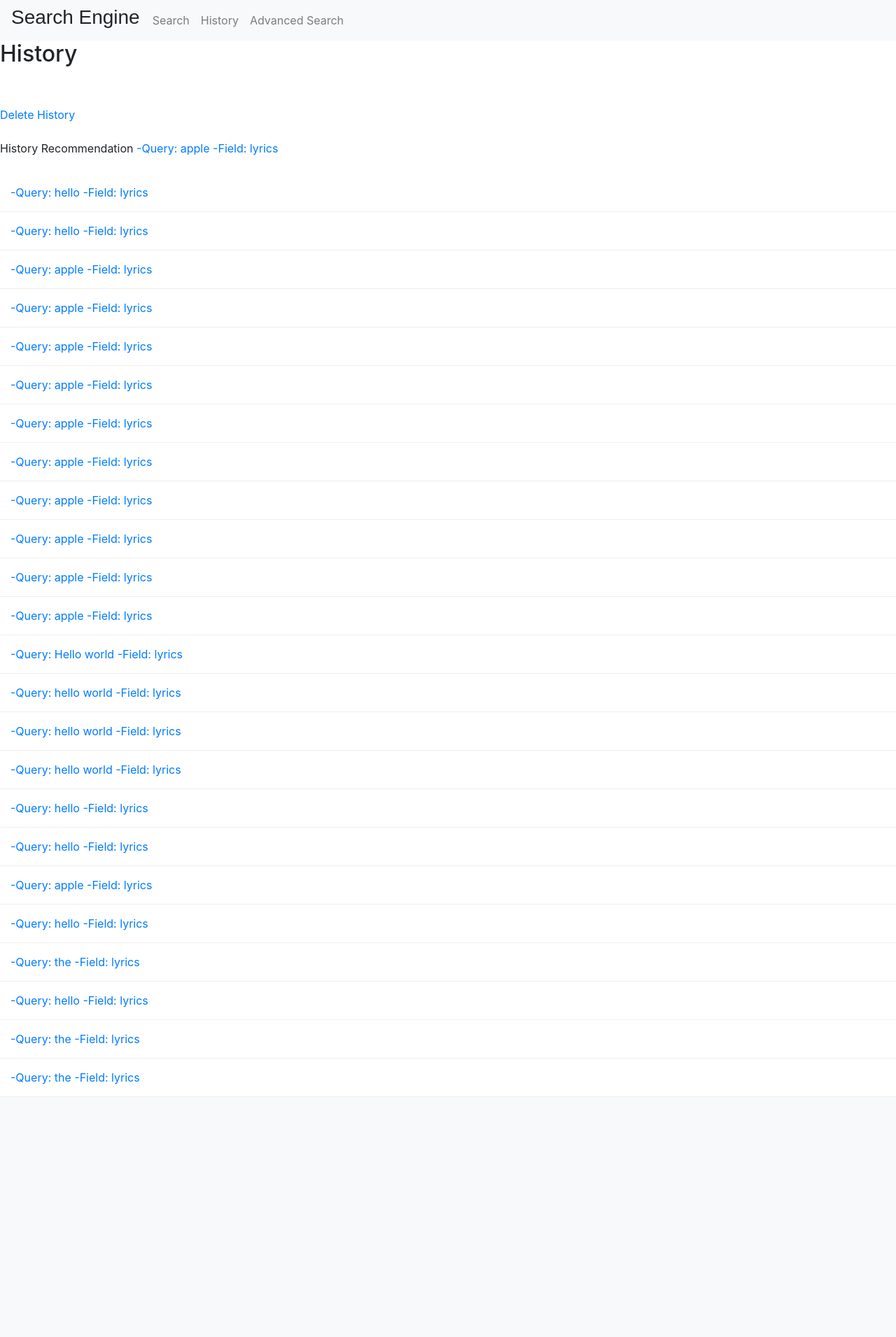
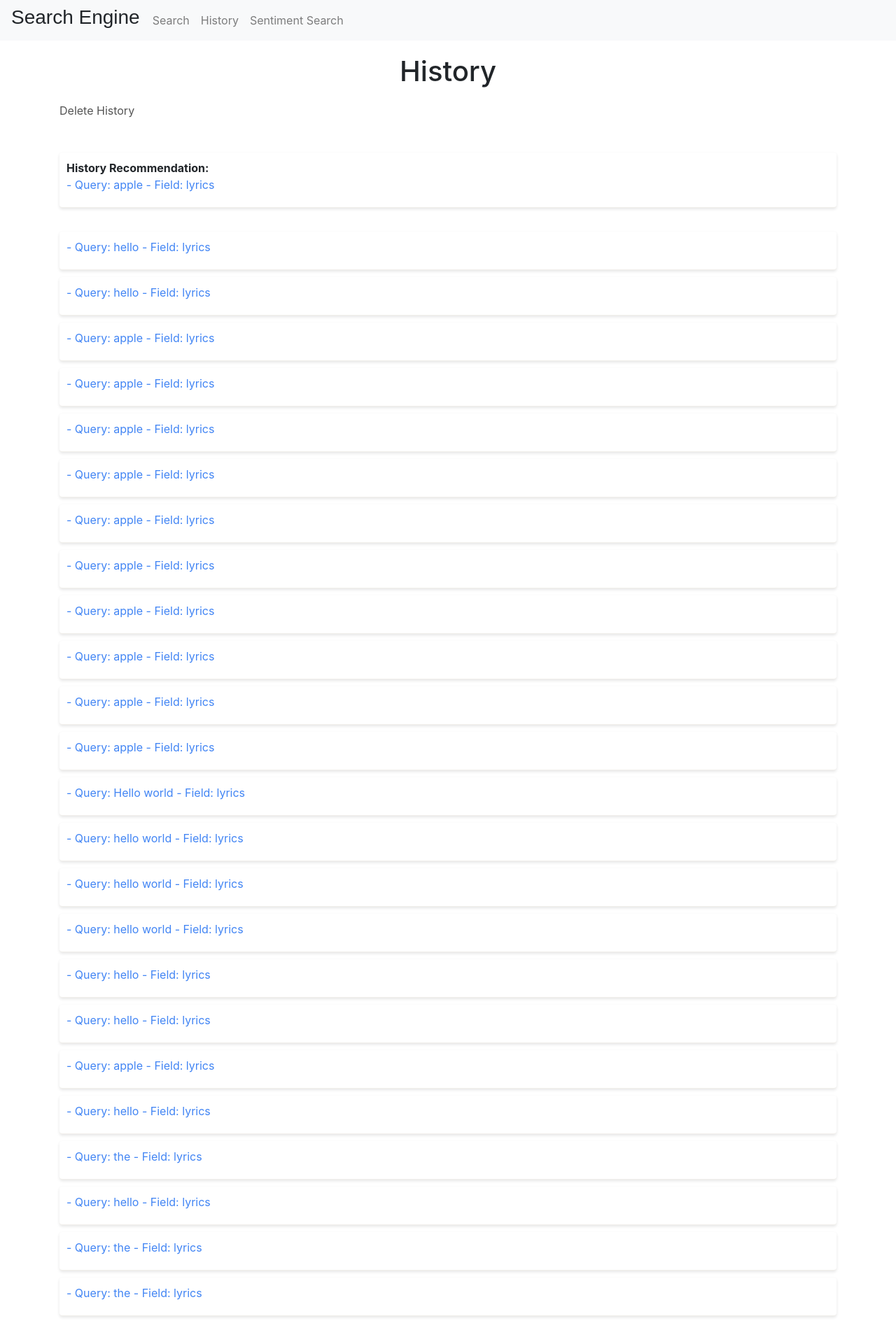
Before and after one commit to Giannis-T/Search_Engine, a Django app: page /view_history in a window 1280 px wide. Shown: the whole page at 70% size. Before the commit the page ends 1568 px from the top, so only its background shows below. Run offline with Django 4.2, Linux system fonts and the light colour scheme; data comes from the database, SQL or seed files in the repository; parts of the project's set-up code (start-up, migrations or seed data) failed here and were passed over; some libraries are stand-ins or nearby versions.

Commit message:
Final Commit

```diff
--- a/DataRetrieval/SearchEngine/services/process_output.py
+++ b/DataRetrieval/SearchEngine/services/process_output.py
@@ -16,8 +16,6 @@ def process_output(output):
         result.append(tmp)
 
     result = np.array(result)
-    print("_________________________IM IN Process OUTPUT_______________________")
-
 
     df = pd.DataFrame(result, columns=["rank", "artist", "title", "lyrics"])
     df.set_index(df["rank"].astype(int), inplace=True)
--- a/DataRetrieval/SearchEngine/services/python_advanced_search.py
+++ b/DataRetrieval/SearchEngine/services/python_advanced_search.py
@@ -36,6 +36,7 @@ def load_encoded_df(filename):
 def find_similar_songs(query, encoded_df, df, page_number):
     if len(query) == 1:
         query += " a"
+
     df_query = pd.DataFrame({"lyrics": [query]})
     query_embedding = preprocess_lyrics(df_query)
     query_embedding = encode_lyrics(query_embedding)
--- a/DataRetrieval/SearchEngine/static/search_engine/styles.css
+++ b/DataRetrieval/SearchEngine/static/search_engine/styles.css
@@ -116,3 +65,173 @@
   border-bottom:1px solid rgb(241, 239, 235);
 
 }
+
+ .container {
+  max-width: 800px;
+  margin: 0 auto;
+  padding: 20px;
+  position: relative;
+}
+
+.title {
+  text-align: center;
+}
+
+.groupBy-form {
+  text-align: center;
+  margin-bottom: 20px;
+}
+.groupBy-btn {
+  background-color: #333;
+  color: #fff;
+  border: none;
+  padding: 8px 16px;
+  font-size: 16px;
+  border-radius: 4px;
+  cursor: pointer;
+}
+
+.groupBy-btn:hover {
+  background-color: rgb(241, 239, 235);
+  color: black;
+}
+
+.current-page {
+  text-align: center;
+  margin-top: 10px;
+  margin-bottom: 20px;
+}
+
+.pagination {
+  display: flex;
+  justify-content: center;
+  margin-bottom: 20px;
+}
+
+.pagination-btn {
+  background-color: #333;
+  color: #fff;
+  border: none;
+  padding: 8px 12px;
+  font-size: 16px;
+  border-radius: 4px;
+  cursor: pointer;
+}
+
+.pagination-btn:hover {
+  background-color: rgb(241, 239, 235);
+  color: black;
+}
+
+.pagination-btn:not(:last-child) {
+  margin-right: 10px
+}
+
+
+.previous {
+  background-color: #f1f1f1;
+  color: black;
+  margin-right:7px;
+}
+
+.previous:hover {
+  background-color: #333;
+  color: #fff;
+}
+
+body {
+  background-color: #f8f8f8;
+  font-family: Arial, sans-serif;
+  margin: 0;
+  padding: 0;
+}
+
+.container {
+  max-width: 600px;
+  margin: 0 auto;
+  padding: 20px;
+}
+
+.history-logo {
+  text-align: center;
+  margin-bottom: 20px;
+}
+
+.history_link {
+  display: block;
+  color: #4285f4;
+  text-decoration: none;
+  margin-bottom: 10px;
+}
+
+.delete_link {
+  display: block;
+  color: #555;
+  text-decoration: none;
+  margin-top: 20px;
+}
+
+.history_result {
+  background-color: #fff;
+  padding: 10px;
+  margin-bottom: 10px;
+  border-radius: 4px;
+  box-shadow: 0 2px 4px rgba(0, 0, 0, 0.1);
+}
+
+
+
+.button_group {
+  display: flex;
+  align-items: center;
+  position: absolute;
+  left: 50%;
+  transform: translateX(-50%);
+  margin-top: 260px;
+}
+
+.search_button input[type="submit"], .select_fields {
+  text-align: center;
+  color:rgb(49, 45, 45);
+  font-family: Arial, Helvetica, sans-serif;
+  font-size: medium;
+  background-color: white;
+  padding:9px 9px;
+  border-radius: 4px;
+  border-color: rgb(215, 214, 214);
+  width:100px;
+  border-width: 1px;
+}
+
+.select_fields {
+  margin-left: 10px;
+}
+
+.table {
+  margin-left: 10px;
+  margin-right: 10px;
+}
+
+.table th,
+.table td {
+  padding: 10px;
+  text-align: left;
+}
+
+.table th {
+  background-color: #333;
+  color: #fff;
+}
+
+.table-striped tbody tr:nth-of-type(odd) {
+  background-color: #f9f9f9;
+}
+
+.table-bordered {
+  border-collapse: collapse;
+}
+
+.table-bordered th,
+.table-bordered td {
+  border: 1px solid #ddd;
+}
--- a/DataRetrieval/SearchEngine/templates/search_engine/layout.html
+++ b/DataRetrieval/SearchEngine/templates/search_engine/layout.html
@@ -6,7 +6,7 @@
         <meta charset="UTF-8">
         <meta name="viewport" content="width=device-width, initial-scale=1.0">
         <meta http-equiv="X-UA-Compatible" content="ie=edge">
-        <title>{% block title %}SearchEngine{% endblock %}</title>
+        <title>{% block title %}Search Engine{% endblock %}</title>
         <link rel="stylesheet" href="https://stackpath.bootstrapcdn.com/bootstrap/4.4.1/css/bootstrap.min.css" integrity="sha384-Vkoo8x4CGsO3+Hhxv8T/Q5PaXtkKtu6ug5TOeNV6gBiFeWPGFN9MuhOf23Q9Ifjh" crossorigin="anonymous">
         <link href="{% static 'search_engine/styles.css' %}" rel="stylesheet">
         <link href="{% static 'search_engine/styles.js' %}" rel="stylesheet">
@@ -35,7 +35,7 @@
                 </li>
 
                 <li class="nav-item">
-                    <a class="nav-link" href="{% url 'advanced_search'%}">Advanced Search</a>
+                    <a class="nav-link" href="{% url 'advanced_search'%}">Sentiment Search</a>
                 </li>
               </ul>
             </div>
--- a/DataRetrieval/SearchEngine/templates/search_engine/view_history.html
+++ b/DataRetrieval/SearchEngine/templates/search_engine/view_history.html
@@ -1,7 +1,41 @@
 {% extends "search_engine/layout.html" %}
+{% block title %}History{% endblock %}
+{% block body %}
+<div class="container">
+  <h1 class="history-logo">History</h1>
+  <a class="delete_link" href="{% url 'delete_history' %}">Delete History</a>
+  <br><br>
 
-{% block body %}
-    <h2>History</h2>
+  {% if rec_query %}
+    <div class="history_result">
+      <strong>History Recommendation:</strong>
+      <a class="history_link" href="{% url 'search' rec_query rec_field %}">
+        - Query: {{ rec_query }} - Field: {{ rec_field }}
+      </a>
+    </div>
+    <br>
+  {% else %}
+    <div class="history_result">
+      <strong>No recommendation available.</strong>
+    </div>
+    <br>
+  {% endif %}
+
+  {% if history_queries %}
+    {% for query in history_queries %}
+      <div class="history_result">
+        <a class="history_link" href="{% url 'search' query.pk %}">
+          - Query: {{ query.query }} - Field: {{ query.field }}
+        </a>
+      </div>
+    {% endfor %}
+  {% else %}
+    <div class="history_result">
+      <strong>History is Empty.</strong>
+    </div>
+  {% endif %}
+</div>
+    {% comment %} <h2>History</h2>
     <br>
     <br>
     <a href="{% url 'delete_history'%}">Delete History</a>
@@ -24,6 +58,6 @@
     {% else %}
       <br><br>
       History is Empty.
-    {% endif %}
+    {% endif %} {% endcomment %}
 
 {% endblock %}
```
Also changed, not shown: other parts of DataRetrieval/SearchEngine/static/search_engine/styles.css (+4 -55 lines), DataRetrieval/SearchEngine/templates/search_engine/advanced_search.html (+6 -6 lines), DataRetrieval/SearchEngine/templates/search_engine/search.html (+13 -7 lines), DataRetrieval/SearchEngine/templates/search_engine/view_results.html (+25 -24 lines), README.md, 1 other file.
